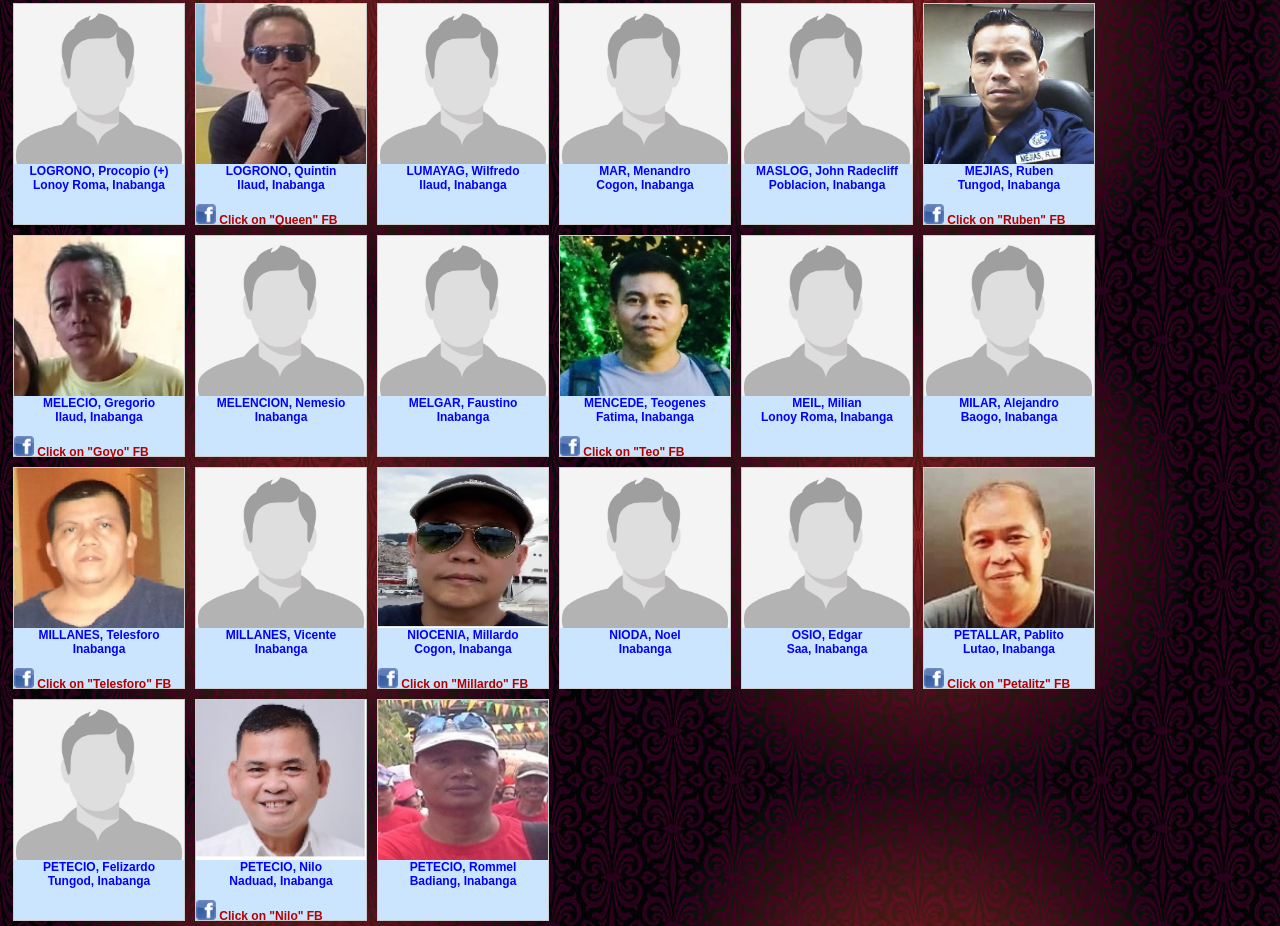
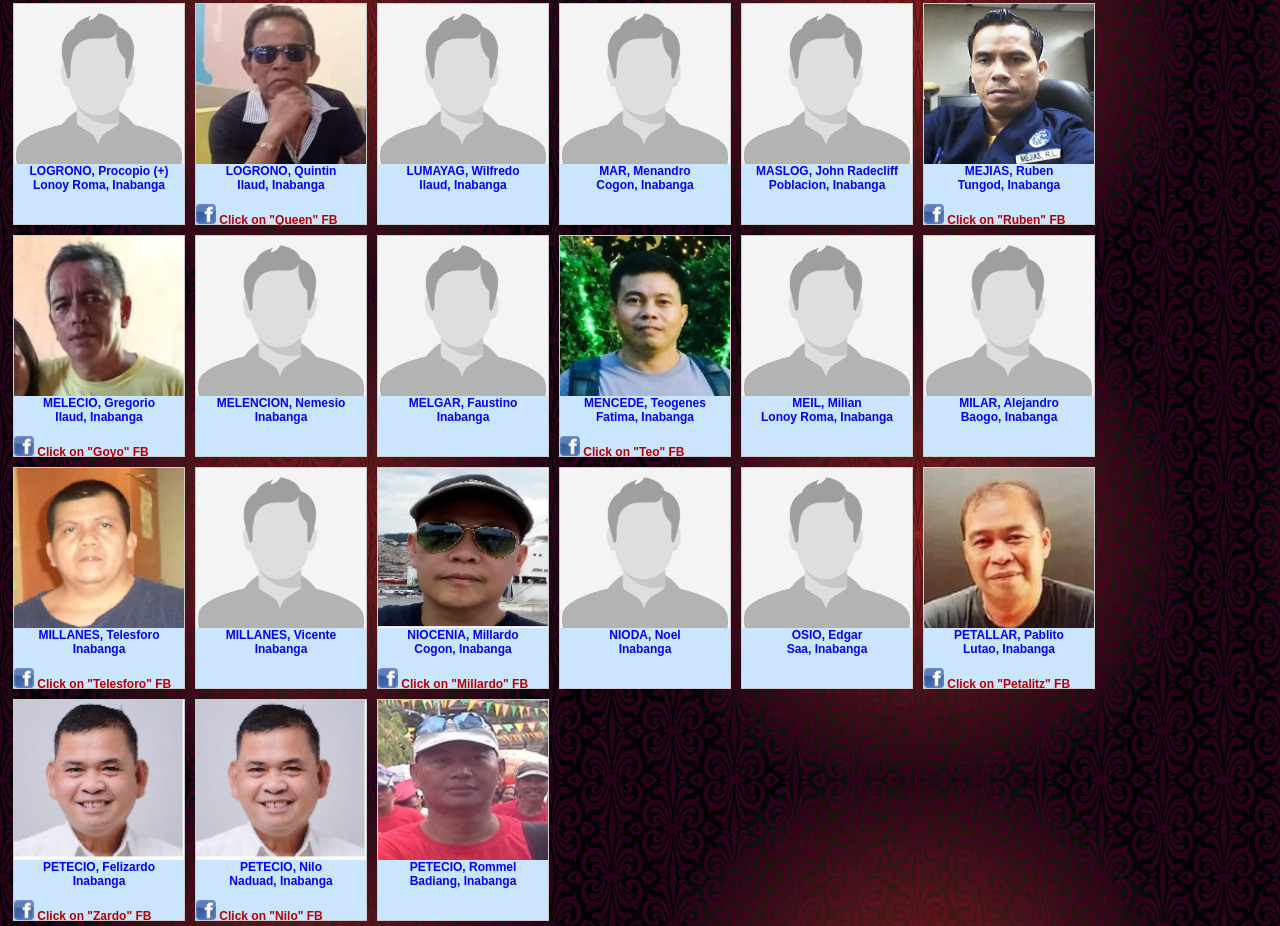
Before and after one commit to SPAbatch87/Alumni-website, a plain HTML site: page masterlist-boys.html in a window 1280 px wide. Shown: the part 2643-3569 px from the top of the page. Drawn offline with Linux system fonts and the light colour scheme; files whose address does not match are found by name.

Commit message:
Update masterlist-boys.html

```diff
--- a/masterlist-boys.html
+++ b/masterlist-boys.html
@@ -934,13 +934,16 @@ Lutao, Inabanga
   </a>Click on "Petalitz" FB</div></div>
 </div>
 <div class="gallery">
-  <a target="_blank" href="images/04.jpg">
-    <img src="images/04.jpg" alt="Northern Lights" width="500" height="400">
+  <a target="_blank" href="images/B85.jpg">
+    <img src="images/B86.jpg" alt="Northern Lights" width="500" height="400">
   </a>
   <div class="desc"><pre>
 PETECIO, Felizardo
-Tungod, Inabanga
-</pre></div>
+Inabanga
+</pre><div class="face">
+      <a target="_blank" href="https://www.facebook.com/felizardo.petecio.7">
+      <img src="bg-images/FB.png" alt="FB link">
+  </a>Click on "Zardo" FB</div></div>
 </div>
 <div class="gallery">
   <a target="_blank" href="images/B86.jpg">
```
